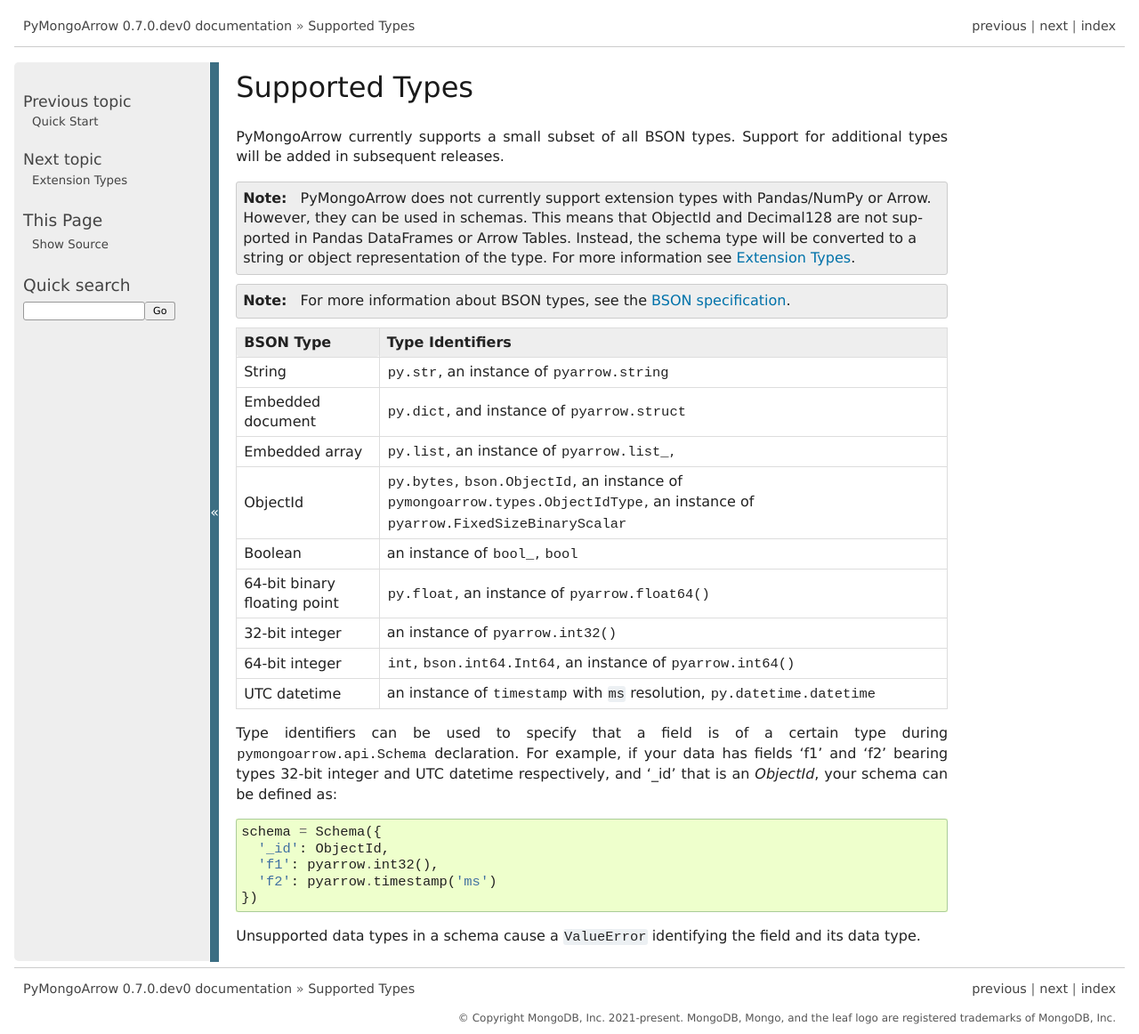
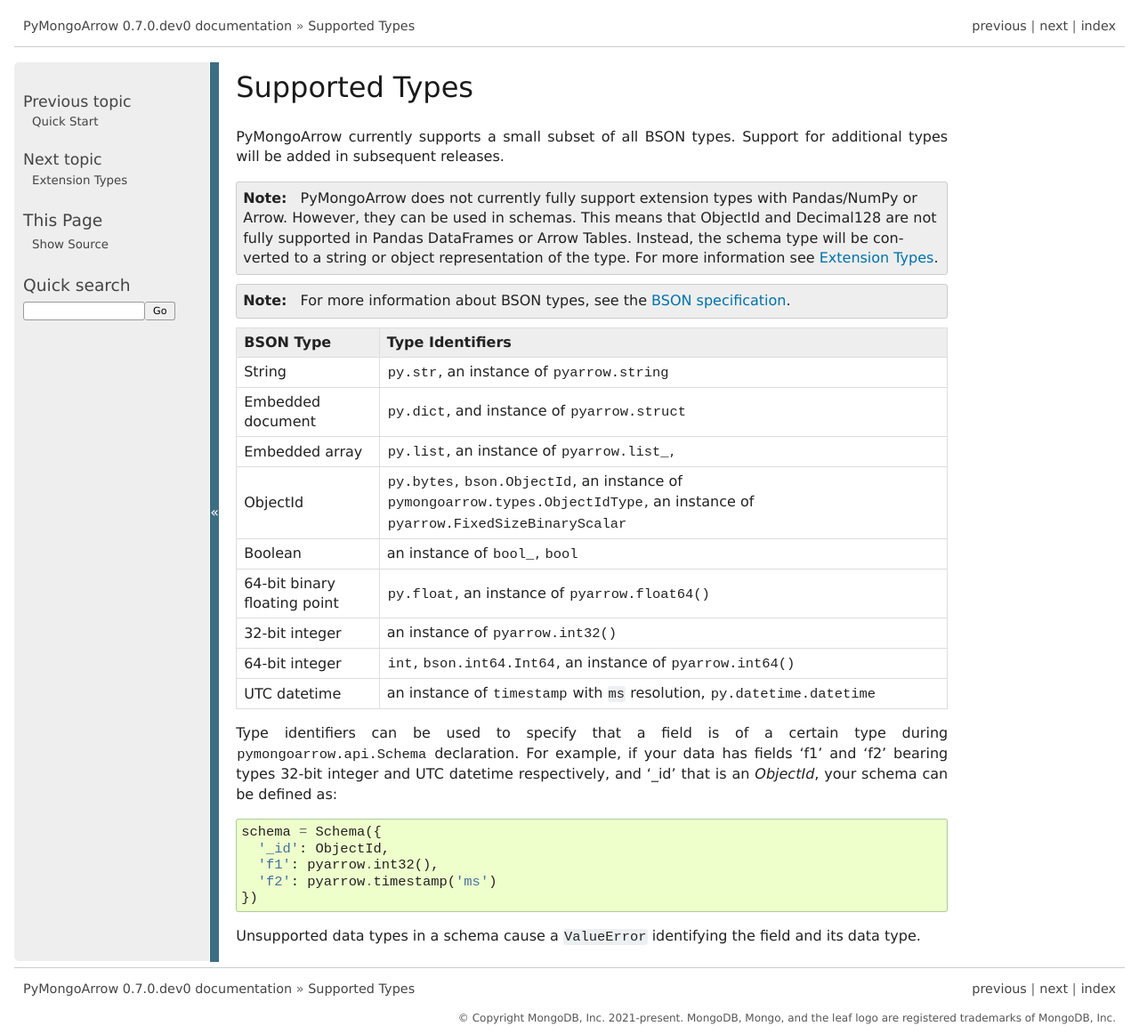
Before and after one commit to mongodb-labs/mongo-arrow, a Sphinx documentation site: the page built from bindings/python/docs/source/supported_types.rst, in a window 1280 px wide. Shown: the whole page at 89% size. Built offline with Sphinx 7.4.7, drawn with Linux system fonts in a browser that asks for light colours.

Commit message:
clarify that they are not fully supported

```diff
--- a/bindings/python/docs/source/supported_types.rst
+++ b/bindings/python/docs/source/supported_types.rst
@@ -6,8 +6,9 @@ Supported Types
 PyMongoArrow currently supports a small subset of all BSON types.
 Support for additional types will be added in subsequent releases.
 
-.. note:: PyMongoArrow does not currently support extension types with Pandas/NumPy or Arrow. However, they can be used in schemas.
-   This means that ObjectId and Decimal128 are not supported in Pandas DataFrames or Arrow Tables.
+.. note:: PyMongoArrow does not currently fully support extension types with Pandas/NumPy or Arrow.
+   However, they can be used in schemas.
+   This means that ObjectId and Decimal128 are not fully supported in Pandas DataFrames or Arrow Tables.
    Instead, the schema type will be converted to a string or object representation of the type.
    For more information see :doc:`extension_types`.
 
```
